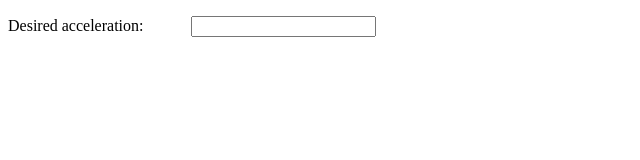
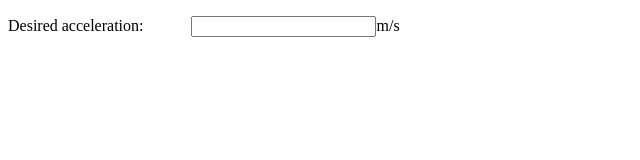
Before and after one commit to TheLegendWeeb/space-engineers_thrust-calculator, a Vue app: page / in a window 1280 px wide. Shown: the top 160 px of the page, without its empty margins (0-640 px from the left). Built offline with nearby package versions, Linux system fonts and the light colour scheme.

Commit message:
Updated calc

```diff
--- a/src/components/Calculator.vue
+++ b/src/components/Calculator.vue
@@ -1,6 +1,6 @@
 <template>
     <div>
-        <p>Desired acceleration:&emsp;&emsp;&emsp;<input v-model="des_accel">   <span style="color:red" v-if="isNaN(des_accel)">&emsp; GET THE FUCK OUT</span> </p>
+        <p>Desired acceleration:&emsp;&emsp;&emsp;<input v-model="des_accel">m/s   <span style="color:red" v-if="isNaN(des_accel)">&emsp; Only numbers are allowed.</span> </p>
     </div>
 </template>
 
@@ -14,3 +14,6 @@ export default {
     }
 }
 </script>
+<style>
+
+</style>
--- /dev/null
+++ b/vue.config.js
@@ -0,0 +1,4 @@
+// vue.config.js
+module.exports = {
+    publicPath: '/space-engineers_thrust_calculator'
+}
```
Also changed, not shown: 1 other file (tests, documents, lock files or other folders).
